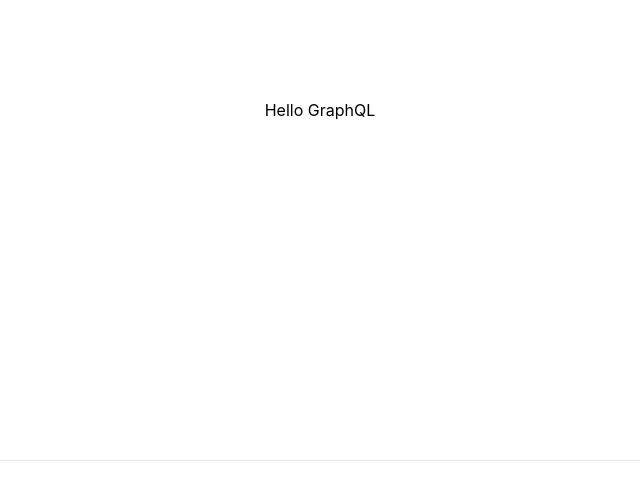
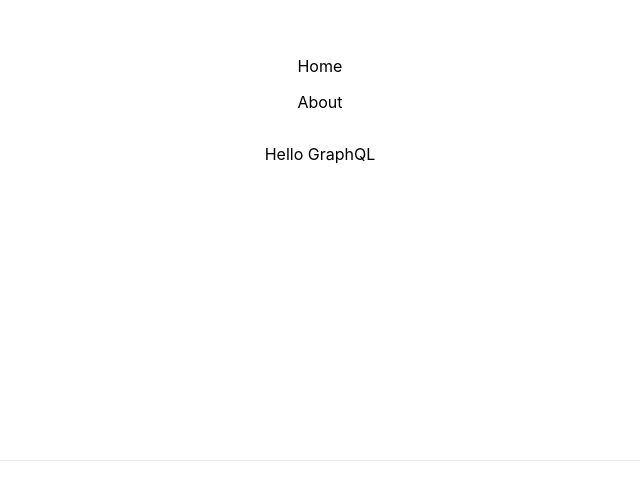
Before and after one commit to K-Daiki-0ne/GraphQL_practice, a Next.js app in the folder app/: page / in a window 1280 px wide. Shown: the part 240-740 px from the top of the page, without its empty margins (320-960 px from the left). Built offline with nearby package versions, Linux system fonts and the light colour scheme.

Commit message:
create: Header component & custom path

```diff
--- /dev/null
+++ b/app/src/components/molecules/Header/Header.tsx
@@ -0,0 +1,15 @@
+import React, { FC } from 'react'
+import Link from 'next/link'
+
+export const Header: FC = (): JSX.Element => {
+  return (
+    <header>
+      <Link href='/'>
+        <p>Home</p>
+      </Link>
+      <Link href='/about'>
+        <p>About</p>
+      </Link>
+    </header>
+  )
+}
--- /dev/null
+++ b/app/src/components/molecules/index.ts
@@ -0,0 +1 @@
+export { Header } from './Header/Header';
--- a/app/src/pages/index.tsx
+++ b/app/src/pages/index.tsx
@@ -1,5 +1,6 @@
 import Head from 'next/head'
 import { NextPage } from 'next';
+import { Header } from '@src/components/molecules'
 import styles from '../styles/Home.module.css'
 
 const Home:NextPage = (): JSX.Element => {
@@ -11,6 +12,7 @@ const Home:NextPage = (): JSX.Element => {
       </Head>
 
       <main className={styles.main}>
+        <Header />
         <p>Hello GraphQL</p>
       </main>
 
--- a/app/tsconfig.json
+++ b/app/tsconfig.json
@@ -6,6 +6,10 @@
       "dom.iterable",
       "esnext"
     ],
+    "baseUrl": "./",
+    "paths": {
+      "@src/*": ["src/*"]
+    },
     "allowJs": true,
     "skipLibCheck": true,
     "strict": false,
```
